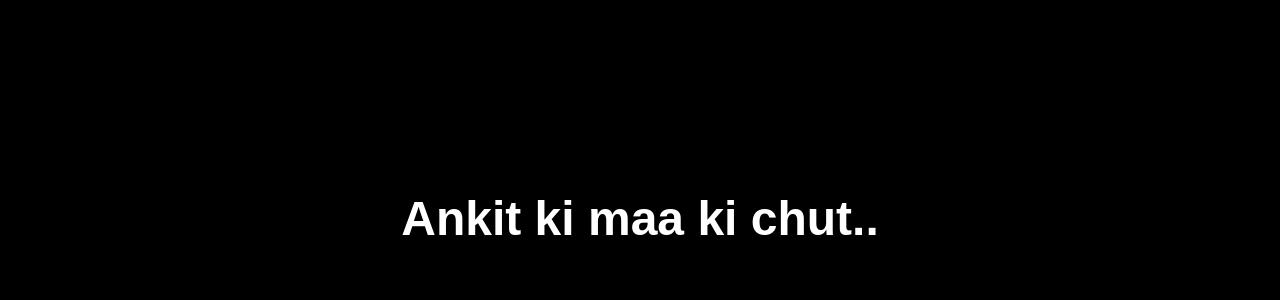
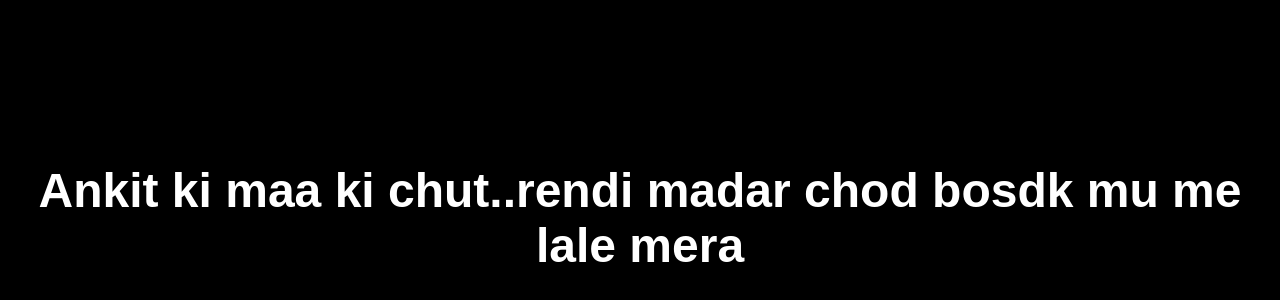
Before and after one commit to aman12947a-star/Roboverse, a plain HTML site: page index.html in a window 1280 px wide. Shown: the part 182-482 px from the top of the page. Drawn offline with Linux system fonts and the light colour scheme.

Commit message:
Update index.html

```diff
--- a/index.html
+++ b/index.html
@@ -21,6 +21,6 @@
     </style>
 </head>
 <body>
-    <h1>Ankit ki maa ki chut..</h1>
+    <h1>Ankit ki maa ki chut..rendi madar chod bosdk mu me lale mera </h1>
 </body>
 </html>
```
